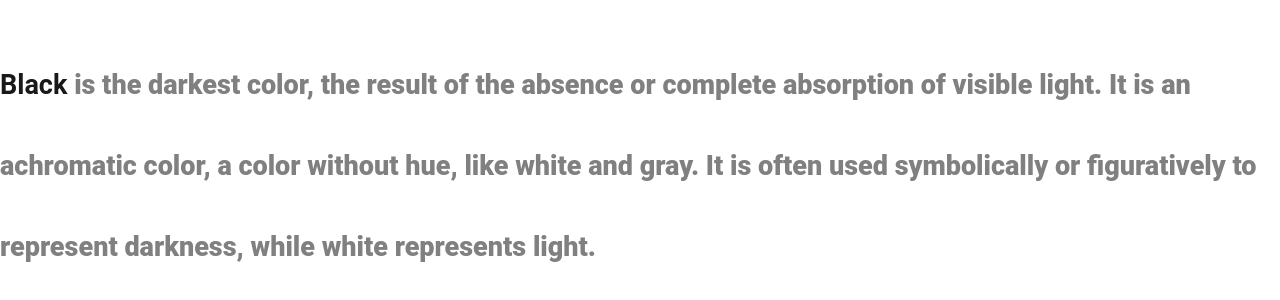
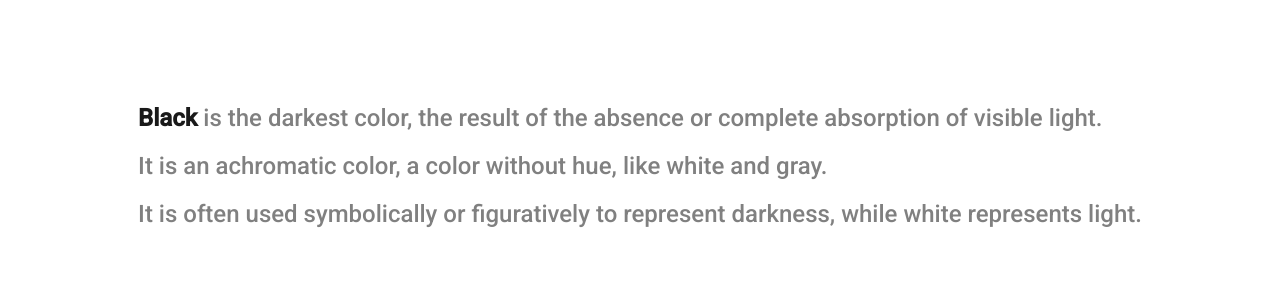
Before and after one commit to tinytinystone/black-archive, a React (Create React App) app: page / in a window 1280 px wide. Shown: the part 234-534 px from the top of the page. Built offline with nearby package versions, Linux system fonts and the light colour scheme.

Commit message:
스타일링 수정

```diff
--- a/package.json
+++ b/package.json
@@ -3,6 +3,7 @@
   "version": "0.1.0",
   "private": true,
   "dependencies": {
+    "@primer/octicons-react": "^9.3.1",
     "classnames": "^2.2.6",
     "react": "^16.12.0",
     "react-dom": "^16.12.0",
--- a/src/App.css
+++ b/src/App.css
@@ -1,3 +1,5 @@
+@import url('https://fonts.googleapis.com/css?family=Roboto:500|Rubik:500&display=swap');
+
 *, *::before, *::after{
   box-sizing: border-box;
 }
@@ -7,6 +9,7 @@ html {
 body {
   min-width: 900px;
   font-family: 'Roboto', 'Rubik', 'Helvetica Neue', Helvetica, Arial, sans-serif;
+  font-weight: 500;
   font-size: 1.8rem;
 }
 .container {
--- a/src/components/Gallery.css
+++ b/src/components/Gallery.css
@@ -1,24 +1,21 @@
 header{
     text-align: center;
     height: 10vh;
-    font-size: 3.6rem;
+    font-size: 3.2rem;
     letter-spacing: 10px;
-    font-weight: 900;
     padding-top: 5px;
-}
-img {
-    /* width: 32%; */
 }
 .gallery-img{
     cursor: url('/images/picker.png') 0 31, auto;
+    width: 33.3%
 }
 .modal-container{
     display: flex;
+    overflow: auto;
 }
 .modal-image{
 }
 .modal-desc{
     color: grey;
     font-size: 2.3rem;
-    font-weight: 600;
 }
--- a/src/components/Intro.css
+++ b/src/components/Intro.css
@@ -5,10 +5,10 @@
     height: 100vh;
 }
 .intro{
-    font-size: 2.7rem;
-    line-height: 3;
+    margin: auto;
+    font-size: 2.4rem;
+    line-height: 2;
     color: grey;
-    font-weight: 900;
 }
 .start{
     color: #191919;
--- a/src/components/Intro.js
+++ b/src/components/Intro.js
@@ -10,8 +10,8 @@ export default function Intro(props) {
           <Link to="/gallery">Black</Link>
         </strong>{" "}
         is the darkest color, the result of the absence or complete absorption
-        of visible light. It is an achromatic color, a color without hue, like
-        white and gray. It is often used symbolically or figuratively to
+        of visible light.<br />It is an achromatic color, a color without hue, like
+        white and gray.<br />It is often used symbolically or figuratively to
         represent darkness, while white represents light.
       </div>
     </div>
--- a/src/components/Modal.css
+++ b/src/components/Modal.css
@@ -1,43 +1,26 @@
-/* .modal-overlay{
-    position: fixed;
-    top: 0;
-    left: 0;
-    bottom: 0;
-    right: 0;
-    background: rgba(0, 0, 0, 0.16);
-}
-.modal{
-    position: fixed;
-    top: 50%;
-    left: 50%;
-    transform: translate(-50%, -50%);
-    width: 300px;
-    height: 300px;
-    border: 2px solid #000;
-    background: #fff;
-} */
 .modal {
   position: fixed;
+  overflow: auto;
   top: 0;
   left: 0;
   width:100%;
   height: 100%;
   background: rgba(0, 0, 0, 0.6);
+  align-items: center;
+  justify-content: center;
+  padding: 20px;
 }
 
 .modal-main {
-  position:fixed;
+  margin: auto;
+  position: relative;
   background: white;
   width: 900px;
-  height: 652px;
-  height: auto;
-  top:50%;
-  left:50%;
-  transform: translate(-50%,-50%);
+  height: 650px;
 }
 
 .display-block {
-  display: block;
+  display: flex;
 }
 
 .display-none {
@@ -50,4 +33,5 @@
   top: 0;
   right: 0;
   cursor: pointer;
+  color:  dimgrey;
 }
--- a/src/components/Modal.js
+++ b/src/components/Modal.js
@@ -1,4 +1,6 @@
 import React from 'react'
+import Octicon, {X} from '@primer/octicons-react'
+
 import './Modal.css'
 
 export default function Modal({ showsModal, onCloseModal, children }) {
@@ -6,7 +8,7 @@ export default function Modal({ showsModal, onCloseModal, children }) {
     return (
         <div className={showHideClassName}>
             <div className="modal-main">
-                <div onClick={onCloseModal} className="close">X</div>
+                <div onClick={onCloseModal} className="close"><Octicon icon={X} /></div>
                 {children}
             </div>
         </div>
```
Also changed, not shown: 1 other file (tests, documents, lock files or other folders).
